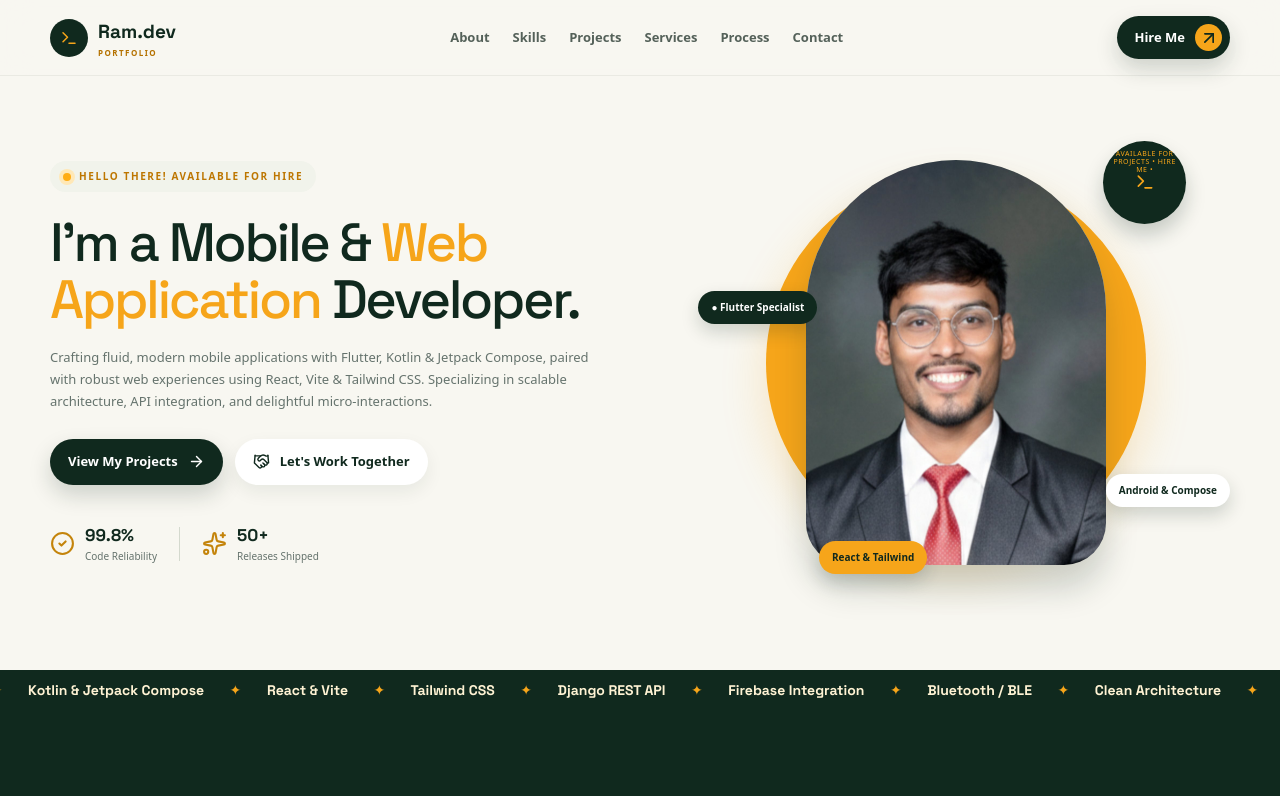
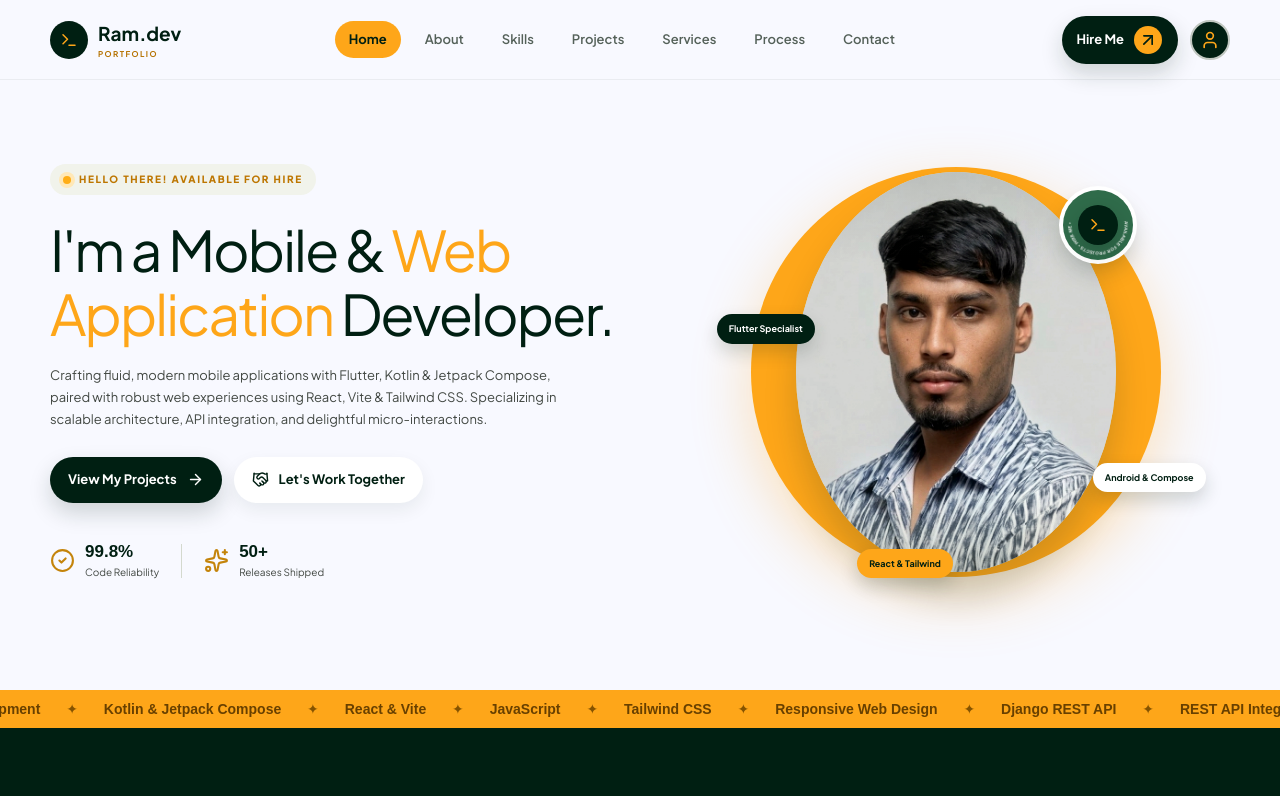
Before and after one commit to RamNP/Ram_Nepali_Portfolio, a React (Vite) app: page / in a window 1280 px wide. Shown: the top 796 px of the page. Built offline with nearby package versions, Linux system fonts and the light colour scheme.

Commit message:
Update styles and enhance layout: refactor CSS variables, improve navigation, and adjust component designs

```diff
--- a/src/App.css
+++ b/src/App.css
@@ -2,11 +2,12 @@
   width: 100%;
 }
 .site-shell {
-  --ink: #10291e;
-  --muted: #65736d;
-  --paper: #f8f7f1;
-  --line: #e4e8df;
-  --amber: #f6a51a;
+  --ink: #001f12;
+  --muted: #424843;
+  --paper: #f8f9ff;
+  --line: #c1c8c1;
+  --amber: #fea619;
+  --soft-blue: #eff4ff;
   overflow: hidden;
   background: var(--paper);
 }
@@ -15,7 +16,7 @@
   margin: auto;
 }
 .site-header {
-  height: 76px;
+  height: 80px;
   display: flex;
   align-items: center;
   justify-content: space-between;
@@ -26,7 +27,7 @@
   left: 0;
   right: 0;
   padding: 0 max(24px, calc((100vw - 1180px) / 2));
-  background: rgba(248, 247, 241, 0.9);
+  background: rgba(248, 249, 255, 0.95);
   backdrop-filter: blur(16px);
   border-bottom: 1px solid rgba(16, 41, 30, 0.06);
 }
@@ -52,7 +53,7 @@
 }
 .brand strong {
   font:
-    700 19px "Space Grotesk",
+    700 19px "Plus Jakarta Sans",
     sans-serif;
 }
 .brand small {
@@ -62,17 +63,42 @@
   font-weight: 700;
   letter-spacing: 0.18em;
 }
+/* Updated Navigation Styling */
 .main-nav {
   display: flex;
   align-items: center;
-  gap: 23px;
+  gap: 10px;
   color: #546159;
   font-size: 13px;
   font-weight: 600;
 }
+
+.main-nav a {
+  padding: 9px 14px;
+  border-radius: 999px;
+  transition: all 0.3s ease;
+  color: #546159;
+  text-decoration: none;
+  border: none;
+  background: transparent;
+}
+
 .main-nav a:hover {
   color: var(--ink);
+  background: rgba(16, 41, 30, 0.05);
 }
+
+/* Active state for nav items */
+.main-nav a.active {
+  background: var(--amber);
+  color: var(--ink);
+  font-weight: 700;
+}
+
+.main-nav a.active:hover {
+  background: #ffa500;
+}
+
 .button {
   display: inline-flex;
   align-items: center;
@@ -107,12 +133,20 @@
 }
 
 .header-cta {
-  padding: 8px 8px 8px 17px;
+  display: flex;
+  align-items: center;
+  gap: 10px;
+  padding: 10px 16px 10px 14px;
+  border-radius: 999px;
+  background: var(--ink);
+  color: #fff;
+  font-weight: 700;
+  text-decoration: none;
 }
 
 .header-cta span {
-  width: 27px;
-  height: 27px;
+  width: 28px;
+  height: 28px;
   display: flex;
   align-items: center;
   justify-content: center;
@@ -122,6 +156,25 @@
   flex-shrink: 0;
 }
 
+.header-avatar {
+  width: 40px;
+  height: 40px;
+  border-radius: 50%;
+  display: flex;
+  align-items: center;
+  justify-content: center;
+  background: var(--ink);
+  color: var(--amber);
+  cursor: pointer;
+  border: 2px solid var(--line);
+  transition: all 0.3s ease;
+}
+
+.header-avatar:hover {
+  border-color: var(--amber);
+  box-shadow: 0 4px 12px rgba(254, 166, 25, 0.2);
+}
+
 .menu-button {
   display: none;
   border: 0;
@@ -129,13 +182,13 @@
   color: var(--ink);
 }
 .hero {
-  min-height: 670px;
+  min-height: 680px;
   display: grid;
   grid-template-columns: 1.03fr 0.97fr;
   align-items: center;
   gap: 50px;
-  padding-top: 120px;
-  padding-bottom: 65px;
+  padding-top: 132px;
+  padding-bottom: 78px;
 }
 .hero-copy {
   max-width: 600px;
@@ -165,15 +218,15 @@
 .hero h1,
 h2,
 h3 {
-  font-family: "Space Grotesk", sans-serif;
+  font-family: "Plus Jakarta Sans", sans-serif;
 }
 .hero h1 {
   max-width: 610px;
   margin: 23px 0 18px;
   color: var(--ink);
-  font-size: clamp(36px, 4.4vw, 54px);
-  line-height: 1.04;
-  letter-spacing: -0.045em;
+  font-size: clamp(36px, 4.4vw, 56px);
+  line-height: 1.14;
+  letter-spacing: -0.035em;
 }
 .hero h1 em,
 h2 em {
@@ -238,8 +291,16 @@ h2 em {
   position: relative;
   display: grid;
   place-items: center;
+  justify-self: center;
 }
-.sun-disc,
+.sun-disc {
+  position: absolute;
+  width: min(84vw, 410px);
+  aspect-ratio: 1;
+  border-radius: 50%;
+  background: var(--amber);
+  box-shadow: 0 20px 60px rgba(254, 166, 25, 0.3);
+}
 .about-disc {
   position: absolute;
   width: 380px;
@@ -251,12 +312,37 @@ h2 em {
 .portrait-frame {
   position: relative;
   z-index: 1;
-  width: 300px;
-  height: 405px;
+  width: min(62vw, 320px);
+  height: min(74vw, 400px);
   overflow: hidden;
-  border-radius: 150px 150px 42px 42px;
+  border-radius: 50%;
   box-shadow: 0 24px 32px rgba(16, 41, 30, 0.18);
   background: #d5d8ca;
+}
+.portrait-frame img {
+  transform: scale(1.16);
+  transform-origin: 50% 18%;
+  filter: saturate(1.18) sepia(0.14) contrast(1.08) brightness(1.02);
+}
+.portrait-frame::after {
+  content: "";
+  position: absolute;
+  inset: 0;
+  z-index: 2;
+  pointer-events: none;
+  background:
+    radial-gradient(
+      120% 90% at 50% 30%,
+      transparent 55%,
+      rgba(246, 165, 26, 0.16) 100%
+    ),
+    linear-gradient(
+      180deg,
+      rgba(16, 41, 30, 0.1) 0%,
+      transparent 22%,
+      transparent 78%,
+      rgba(16, 41, 30, 0.14) 100%
+    );
 }
 .portrait-frame img,
 .about-photo img {
@@ -265,28 +351,57 @@ h2 em {
   object-fit: cover;
   object-position: center top;
 }
+
+/* --- Orbit badge: green ring + curved white text + dark core, tucked
+     into the photo's top-right corner instead of floating beside it --- */
 .orbit-badge {
   position: absolute;
   z-index: 3;
-  top: 18px;
-  right: 8%;
-  width: 83px;
-  height: 83px;
+  top: 12%;
+  right: 16%;
+  width: 70px;
+  height: 70px;
+}
+.orbit-badge::before {
+  content: "";
+  position: absolute;
+  inset: 0;
+  border-radius: 50%;
+  background: #2f6b4a;
+  box-shadow:
+    0 0 0 4px #fff,
+    0 12px 22px rgba(16, 41, 30, 0.22);
+}
+.orbit-badge-ring {
+  position: absolute;
+  inset: 0;
+  width: 100%;
+  height: 100%;
+  animation: orbit-spin 14s linear infinite;
+}
+.orbit-badge-text {
+  font-family: "Space Grotesk", sans-serif;
+  font-size: 6.4px;
+  font-weight: 700;
+  letter-spacing: 0.02em;
+  fill: #fff;
+}
+.orbit-badge-core {
+  position: absolute;
+  inset: 15px;
   display: grid;
   place-items: center;
   border-radius: 50%;
   color: var(--amber);
   background: var(--ink);
-  box-shadow: 0 11px 20px rgba(16, 41, 30, 0.22);
+  box-shadow: 0 8px 16px rgba(16, 41, 30, 0.25);
 }
-.orbit-badge span {
-  position: absolute;
-  inset: 9px;
-  font-size: 7px;
-  line-height: 1.2;
-  text-align: center;
-  letter-spacing: 0.08em;
+@keyframes orbit-spin {
+  to {
+    transform: rotate(360deg);
+  }
 }
+
 .float-tag {
   position: absolute;
   z-index: 3;
@@ -299,26 +414,32 @@ h2 em {
   font-weight: 700;
 }
 .tag-one {
-  left: 3%;
-  top: 35%;
+  left: 4%;
+  top: 38%;
+  font-size: 9px;
+  padding: 8px 12px;
 }
 .tag-two {
-  right: 0;
-  bottom: 20%;
+  right: 2%;
+  bottom: 25%;
   color: var(--ink);
   background: #fff;
+  font-size: 9px;
+  padding: 8px 12px;
 }
 .tag-three {
-  bottom: 6%;
-  left: 25%;
+  bottom: 7%;
+  left: 31%;
   color: var(--ink);
   background: var(--amber);
+  font-size: 9px;
+  padding: 8px 12px;
 }
 .ticker {
   overflow: hidden;
   padding: 11px 0;
-  color: #fff3d4;
-  background: var(--ink);
+  color: #684000;
+  background: var(--amber);
   font:
     700 14px "Space Grotesk",
     sans-serif;
@@ -330,7 +451,7 @@ h2 em {
 }
 .ticker b {
   margin: 0 22px;
-  color: var(--amber);
+  color: #855300;
 }
 @keyframes ticker {
   to {
@@ -338,7 +459,7 @@ h2 em {
   }
 }
 .about-section {
-  padding: 85px 0;
+  padding: 96px 0;
   color: #fff;
   background: var(--ink);
 }
@@ -455,7 +576,7 @@ h2 em {
 .projects-section,
 .process-section,
 .contact-section {
-  padding: 88px 0;
+  padding: 96px 0;
 }
 .section-heading {
   margin-bottom: 38px;
@@ -488,7 +609,7 @@ h2 em {
 .process-card {
   padding: 24px;
   border: 1px solid rgba(16, 41, 30, 0.06);
-  border-radius: 13px;
+  border-radius: 16px;
   background: #fff;
   box-shadow: 0 12px 25px rgba(16, 41, 30, 0.05);
 }
@@ -547,7 +668,7 @@ h2 em {
 }
 .projects-section,
 .process-section {
-  background: #eef3ff;
+  background: var(--soft-blue);
 }
 .project-heading,
 .service-heading {
@@ -581,7 +702,7 @@ h2 em {
 }
 .project-card {
   overflow: hidden;
-  border-radius: 13px;
+  border-radius: 16px;
   background: #fff;
   box-shadow: 0 12px 25px rgba(16, 41, 30, 0.05);
 }
@@ -714,7 +835,7 @@ h2 em {
   grid-template-columns: 0.88fr 1.12fr;
   gap: 45px;
   padding: 60px;
-  border-radius: 18px;
+  border-radius: 24px;
   color: #fff;
   background: var(--ink);
   box-shadow: 0 18px 34px rgba(16, 41, 30, 0.2);
@@ -765,7 +886,7 @@ h2 em {
 }
 .contact-form {
   padding: 27px;
-  border-radius: 13px;
+  border-radius: 16px;
   color: var(--ink);
   background: #fff;
 }
@@ -873,6 +994,9 @@ h2 em {
   .header-cta {
     display: none;
   }
+  .header-avatar {
+    display: none;
+  }
   .menu-button {
     display: block;
   }
@@ -892,7 +1016,12 @@ h2 em {
     display: flex;
   }
   .main-nav a {
-    padding: 8px 0;
+    padding: 12px 14px;
+    border-radius: 8px;
+  }
+  .main-nav a:first-child {
+    background: var(--amber);
+    color: var(--ink);
   }
   .section-wrap {
     width: min(100% - 32px, 600px);
@@ -909,12 +1038,18 @@ h2 em {
     min-height: 430px;
   }
   .sun-disc {
-    width: 300px;
-    height: 300px;
+    width: min(84vw, 360px);
+    height: auto;
+    aspect-ratio: 1;
+    top: 50%;
+    left: 50%;
+    transform: translate(-50%, -50%);
   }
   .portrait-frame {
-    width: 240px;
-    height: 330px;
+    width: min(66vw, 285px);
+    height: min(78vw, 350px);
+    border-radius: 50%;
+    transform: none;
   }
   .tag-one {
     left: 0;
@@ -1007,5 +1142,5 @@ h2 em {
   }
 }
 .portrait-frame img {
-  object-position: 58% 24%;
+  object-position: 50% 20%;
 }
--- a/src/App.jsx
+++ b/src/App.jsx
@@ -5,7 +5,7 @@ import "./App.css";
 
 function App() {
   return (
-    <div className="font-sans">
+    <div>
       <Home />
     </div>
   );
--- a/src/components/Home.jsx
+++ b/src/components/Home.jsx
@@ -1,4 +1,4 @@
-import React, { useState } from "react";
+import React, { useState, useEffect } from "react";
 import {
   ArrowRight,
   ArrowUpRight,
@@ -20,10 +20,12 @@ import {
   Smartphone,
   Sparkles,
   Terminal,
+  User,
   X,
 } from "lucide-react";
 
 const navItems = [
+  ["Home", "top"],
   ["About", "about"],
   ["Skills", "skills"],
   ["Projects", "projects"],
@@ -74,6 +76,7 @@ const projects = [
     category: "Full-Stack",
   },
 ];
+
 const services = [
   [
     Smartphone,
@@ -109,13 +112,30 @@ const services = [
 
 export default function Home() {
   const [menuOpen, setMenuOpen] = useState(false);
+  const [activeNav, setActiveNav] = useState("top");
   const [filter, setFilter] = useState("All Work");
   const [sent, setSent] = useState(false);
   const visibleProjects = projects.filter(
-    (project) =>
-      filter === "All Work" ||
-      project.category === filter,
+    (project) => filter === "All Work" || project.category === filter,
   );
+
+  // Track active section on scroll
+  useEffect(() => {
+    const handleScroll = () => {
+      const sections = ["top", "about", "skills", "projects", "services", "process", "contact"];
+      for (const section of sections) {
+        const element = document.getElementById(section);
+        if (element) {
+          const rect = element.getBoundingClientRect();
+          if (rect.top <= 100) {
+            setActiveNav(section);
+          }
+        }
+      }
+    };
+    window.addEventListener("scroll", handleScroll);
+    return () => window.removeEventListener("scroll", handleScroll);
+  }, []);
 
   return (
     <div className="site-shell">
@@ -131,17 +151,27 @@ export default function Home() {
         </a>
         <nav className={menuOpen ? "main-nav open" : "main-nav"}>
           {navItems.map(([label, id]) => (
-            <a key={id} href={`#${id}`} onClick={() => setMenuOpen(false)}>
+            <a
+              key={id}
+              href={`#${id}`}
+              className={activeNav === id ? "active" : ""}
+              onClick={() => setMenuOpen(false)}
+            >
               {label}
             </a>
           ))}
         </nav>
+        <div style={{ display: "flex", alignItems: "center", gap: "12px" }}>
           <a className="button button-dark header-cta" href="#contact">
             Hire Me{" "}
             <span>
               <ArrowUpRight size={20} />
             </span>
           </a>
+          <div className="header-avatar" title="Profile">
+            <User size={20} />
+          </div>
+        </div>
         <button
           className="menu-button"
           aria-label="Toggle navigation"
@@ -191,29 +221,44 @@ export default function Home() {
               </div>
             </div>
           </div>
-          <div className="hero-visual">
+          <div className="hero-visual relative mx-auto min-h-[430px] w-full max-w-[520px] lg:min-h-[520px]">
             <div className="sun-disc" />
             <div className="portrait-frame">
-              <img
-                src="/ram_profile.jpg"
-                alt="Ram Nepali, mobile and web developer"
+              <img src="/ram.png" alt="Ram Nepali, mobile and web developer" />
+            </div>
+
+            {/* Redesigned circular orbit badge: white ring, curved text, dark
+                green center disc with icon — matches the reference badge. */}
+            <div className="orbit-badge">
+              <svg viewBox="0 0 100 100" className="orbit-badge-ring">
+                <path
+                  id="orbitTextPath"
+                  d="M 50,50 m -38,0 a 38,38 0 1,1 76,0 a 38,38 0 1,1 -76,0"
+                  fill="none"
                 />
+                <text className="orbit-badge-text">
+                  <textPath href="#orbitTextPath" startOffset="0%">
+                    AVAILABLE FOR PROJECTS • HIRE ME •
+                  </textPath>
+                </text>
+              </svg>
+              <div className="orbit-badge-core">
+                <Terminal size={18} />
               </div>
-            <div className="orbit-badge">
-              <span>AVAILABLE FOR PROJECTS • HIRE ME •</span>
-              <Terminal size={20} />
             </div>
-            <div className="float-tag tag-one">● Flutter Specialist</div>
+            <div className="float-tag tag-one">Flutter Specialist</div>
             <div className="float-tag tag-two">Android &amp; Compose</div>
             <div className="float-tag tag-three">React &amp; Tailwind</div>
           </div>
         </section>
         <div className="ticker">
           <div>
-            Flutter Apps <b>✦</b> Kotlin &amp; Jetpack Compose <b>✦</b> React
-            &amp; Vite <b>✦</b> Tailwind CSS <b>✦</b> Django REST API <b>✦</b>{" "}
-            Firebase Integration <b>✦</b> Bluetooth / BLE <b>✦</b> Clean
-            Architecture <b>✦</b>
+            Flutter <b>✦</b> Android Development <b>✦</b> Kotlin &amp; Jetpack
+            Compose <b>✦</b> React &amp; Vite <b>✦</b> JavaScript <b>✦</b>{" "}
+            Tailwind CSS <b>✦</b> Responsive Web Design <b>✦</b> Django REST API{" "}
+            <b>✦</b> REST API Integration <b>✦</b> Firebase <b>✦</b> IoT App
+            Integration <b>✦</b> Bluetooth / BLE <b>✦</b> State Management{" "}
+            <b>✦</b> Clean Architecture <b>✦</b> Git &amp; GitHub
           </div>
         </div>
         <section className="about-section" id="about">
@@ -333,7 +378,14 @@ export default function Home() {
                   <span>Clean Architecture</span>
                 </div>
                 <footer>
-                  Core Proficiency <b>{title === "Mobile Engineering" ? "95% Mastery" : title === "Web & Frontend" ? "90% Mastery" : "88% Mastery"}</b>
+                  Core Proficiency{" "}
+                  <b>
+                    {title === "Mobile Engineering"
+                      ? "95% Mastery"
+                      : title === "Web & Frontend"
+                        ? "90% Mastery"
+                        : "88% Mastery"}
+                  </b>
                 </footer>
               </article>
             ))}
@@ -522,10 +574,7 @@ export default function Home() {
                 >
                   <Linkedin size={17} />
                 </a>
-                <a
-                  href="mailto:pariyarram2023@gmail.com"
-                  aria-label="Email"
-                >
+                <a href="mailto:pariyarram2023@gmail.com" aria-label="Email">
                   <Mail size={17} />
                 </a>
               </div>
@@ -597,7 +646,7 @@ export default function Home() {
           </div>
           <div>
             <h3>Navigation</h3>
-            {navItems.slice(0, 4).map(([label, id]) => (
+            {navItems.slice(1, 5).map(([label, id]) => (
               <a key={id} href={`#${id}`}>
                 {label}
               </a>
--- a/src/index.css
+++ b/src/index.css
@@ -1,9 +1,9 @@
-@import url('https://fonts.googleapis.com/css2?family=DM+Sans:wght@400;500;600;700&family=Space+Grotesk:wght@500;600;700&display=swap');
+@import url('https://fonts.googleapis.com/css2?family=Plus+Jakarta+Sans:wght@400;500;600;700;800&display=swap');
 @import "tailwindcss";
 
-:root { font-family: "DM Sans", sans-serif; color: #17271e; background: #f8f7f1; font-synthesis: none; }
+:root { font-family: "Plus Jakarta Sans", sans-serif; color: #121c2a; background: #f8f9ff; font-synthesis: none; }
 * { box-sizing: border-box; }
 html { scroll-behavior: smooth; }
-body { margin: 0; min-width: 320px; }
+body { margin: 0; min-width: 320px; background: #f8f9ff; }
 button, input, textarea, select { font: inherit; }
 a { color: inherit; text-decoration: none; }
```
Also changed, not shown: public/ram.png (added). Lines whose indentation alone changed are shown as unchanged.
